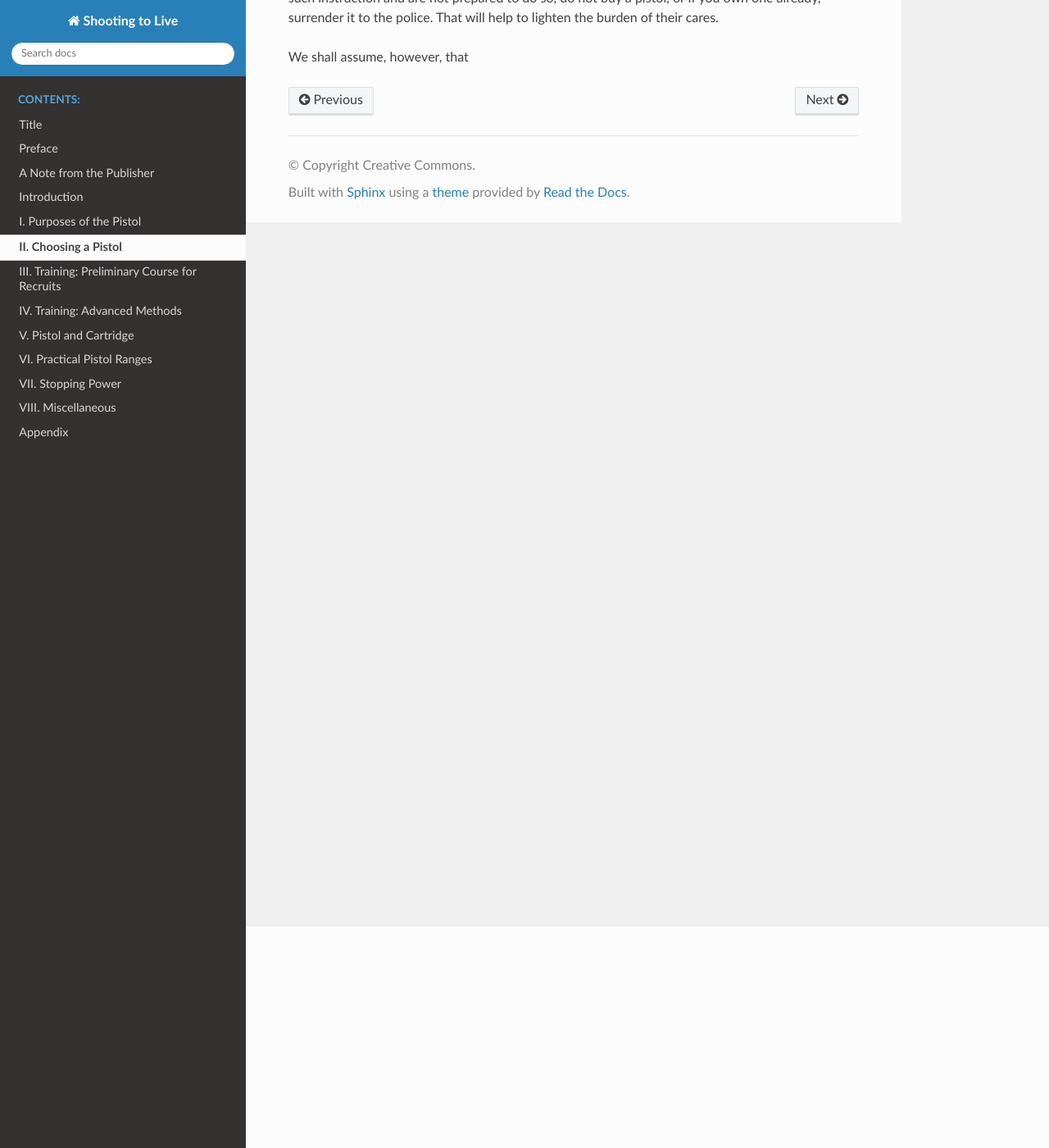
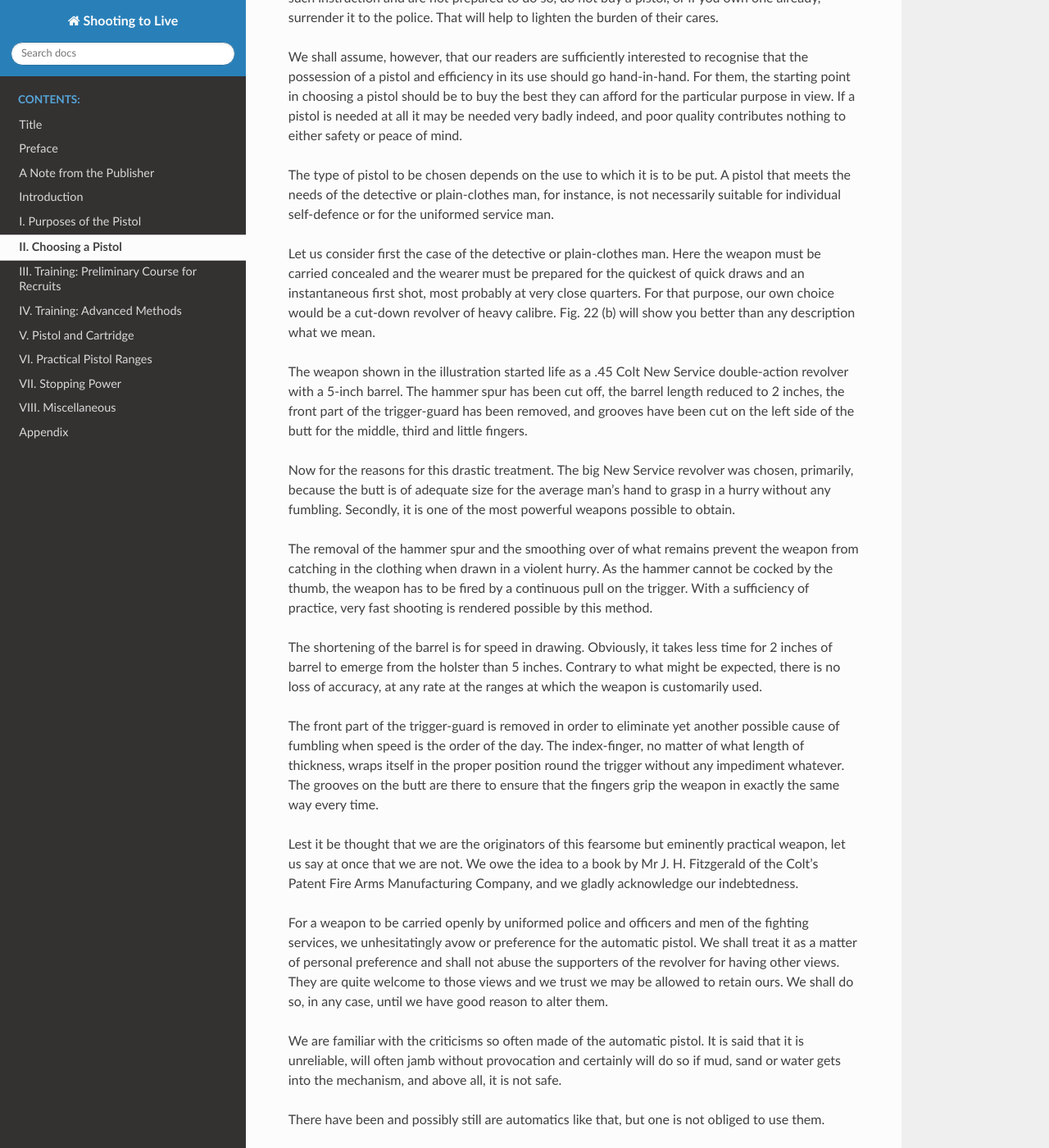
Before and after one commit to Tyrn/StoL, a Sphinx documentation site: the page built from source/fount/02-choosing-a-pistol.rst, in a window 1280 px wide and 1400 px high, scrolled down 270 px. Shown: the whole window at 82% size. Built offline with Sphinx 7.4.7 and the Read the Docs theme 2.0.0, drawn with Linux system fonts in a browser that asks for light colours; some of the changed text lies outside the part shown.

Commit message:
Discussion on automatic

```diff
--- a/source/fount/02-choosing-a-pistol.rst
+++ b/source/fount/02-choosing-a-pistol.rst
@@ -12,4 +12,137 @@
 it to the police. That will help to lighten the burden
 of their cares.
 
-We shall assume, however, that
+We shall assume, however, that our readers are
+sufficiently interested to recognise that the possession
+of a pistol and efficiency in its use should go hand-in-hand.
+For them, the starting point in choosing a
+pistol should be to buy the best they can afford for
+the particular purpose in view. If a pistol is needed
+at all it may be needed very badly indeed, and poor
+quality contributes nothing to either safety or peace
+of mind.
+
+The type of pistol to be chosen depends on
+the use to which it is to be put. A pistol that
+meets the needs of the detective or plain-clothes
+man, for instance, is not necessarily suitable for
+individual self-defence or for the uniformed service
+man.
+
+Let us consider first the case of the detective or
+plain-clothes man. Here the weapon must be carried
+concealed and the wearer must be prepared for the
+quickest of quick draws and an instantaneous first
+shot, most probably at very close quarters. For that
+purpose, our own choice would be a cut-down revolver
+of heavy calibre. Fig. 22 (b) will show you
+better than any description what we mean.
+
+The weapon shown in the illustration started life
+as a .45 Colt New Service double-action revolver
+with a 5-inch barrel. The hammer spur has been
+cut off, the barrel length reduced to 2 inches, the
+front part of the trigger-guard has been removed,
+and grooves have been cut on the left side of the
+butt for the middle, third and little fingers.
+
+Now for the reasons for this drastic treatment.
+The big New Service revolver was chosen, primarily,
+because the butt is of adequate size for the average
+man's hand to grasp in a hurry without any fumbling.
+Secondly, it is one of the most powerful weapons
+possible to obtain.
+
+The removal of the hammer spur and the
+smoothing over of what remains prevent the weapon
+from catching in the clothing when drawn in a
+violent hurry. As the hammer cannot be cocked
+by the thumb, the weapon has to be fired by a
+continuous pull on the trigger. With a sufficiency
+of practice, very fast shooting is rendered possible
+by this method.
+
+The shortening of the barrel is for speed in drawing.
+Obviously, it takes less time for 2 inches of barrel
+to emerge from the holster than 5 inches. Contrary
+to what might be expected, there is no loss of
+accuracy, at any rate at the ranges at which the
+weapon is customarily used.
+
+The front part of the trigger-guard is removed in
+order to eliminate yet another possible cause of
+fumbling when speed is the order of the day. The
+index-finger, no matter of what length of thickness,
+wraps itself in the proper position round the trigger
+without any impediment whatever. The grooves on
+the butt are there to ensure that the fingers grip
+the weapon in exactly the same way every time.
+
+Lest it be thought that we are the originators
+of this fearsome but eminently practical weapon,
+let us say at once that we are not. We owe the
+idea to a book by Mr J. H. Fitzgerald of the Colt's
+Patent Fire Arms Manufacturing Company, and we
+gladly acknowledge our indebtedness.
+
+For a weapon to be carried openly by uniformed
+police and officers and men of the fighting services,
+we unhesitatingly avow or preference for the
+automatic pistol. We shall treat it as a matter
+of personal preference and shall not abuse the
+supporters of the revolver for having other views.
+They are quite welcome to those views and we
+trust we may be allowed to retain ours. We shall
+do so, in any case, until we have good reason to
+alter them.
+
+We are familiar with the criticisms so often made
+of the automatic pistol. It is said that it is unreliable,
+will often jamb without provocation and
+certainly will do so if mud, sand or water gets into
+the mechanism, and above all, it is not safe.
+
+There have been and possibly still are automatics
+like that, but one is not obliged to use them.
+
+We think it is only in Great Britain that the
+reliability of the automatic is still questioned. In
+the United States, while many people adhere to
+their preference for the revolver, we have never
+heard any doubts expressed in the matter, and it is
+worthy of note that both there and in Germany the
+automatic has long been in use as a standard weapon
+of the fighting services.
+
+There are in existence types of automatic pistols
+which are perfectly reliable. We base this statement
+on our actual experience of them over a period of
+twenty years. That experience includes an intimate
+knowledge of a service consisting of over six thousand
+men, most of them armed with automatics and having
+a surprising record of shooting affrays to their credit.
+If their weapons had been in any way unsatisfactory,
+twenty years should have sufficed to reveal the
+defects. But in all that time nothing has occurred,
+either in the training of the service referred to or
+in the affrays in which the service has taken part,
+to cast the slightest doubt on the reliability of the
+automatic, nor has there been a single instance of
+injury or death due to accident.
+
+Apart from the question of reliability, we have
+found that in comparison with the revolver, the
+automatic offers the following advantages:---
+
+- It is easier and quicker to recharge.
+- It can be fired at far greater speed.
+- It is easier to shoot with.
+
+The first point will be readily conceded but the
+other two may meet with opposition.
+
+It is probably the case that, *for the first shot*, the
+cut-down revolver which has been described is
+fractionally quicker, but for subsequent shots the
+rate of fire of the automatic is much higher. A
+great deal of the recoil
```
